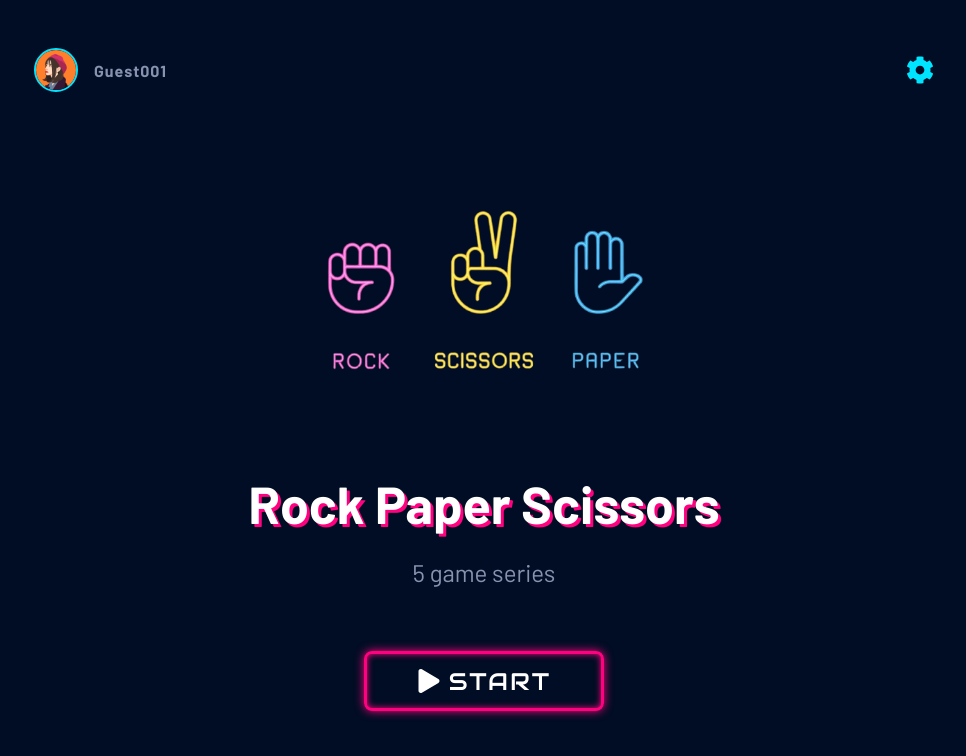
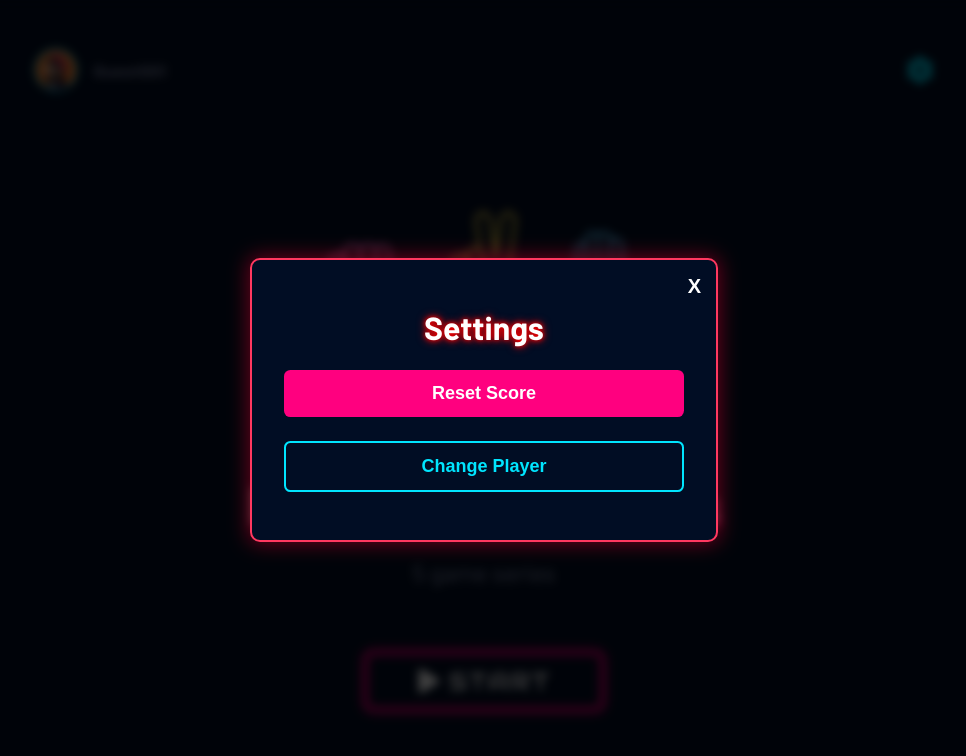
Before and after one commit to oneilh/Rock-Paper-Scissors, a React (Vite) app: page / in a window 1280 px wide. Both pictures are taken after a click on the icon 1076 px from the left and 70 px from the top of the page. Shown: the top 756 px of the page, without its empty margins (156-1122 px from the left). Built offline with nearby package versions, Linux system fonts and the light colour scheme.

Commit message:
feat: add NavBar component with game management settings and document future improvements

```diff
--- a/src/components/NavBar.jsx
+++ b/src/components/NavBar.jsx
@@ -1,20 +1,64 @@
-import React, { useContext } from "react";
+import React, { useContext, useState } from "react";
+import { useNavigate } from "react-router";
 import profileImage from "./../assets/profile_pic1.jpg";
 import { FaCog } from "react-icons/fa";
 import { AppContext } from "../context/AppContext";
+import { ACTIONS } from "../utils/constants";
 
 const NavBar = () => {
-  const { appState } = useContext(AppContext);
+  const { appState, dispatch } = useContext(AppContext);
+  const [isSettingsOpen, setIsSettingsOpen] = useState(false);
+  const navigate = useNavigate();
+
+  const handleResetScore = () => {
+    dispatch({ type: ACTIONS.RESET });
+    setIsSettingsOpen(false);
+  };
+
+  const handleChangePlayer = () => {
+    dispatch({ type: ACTIONS.RESET });
+    setIsSettingsOpen(false);
+    navigate("/");
+  };
 
   return (
+    <>
       <section className="nav_bar">
         <div className="nav-profile-group">
           <img src={profileImage} alt="Profile" className="profile" />
           <span className="nav-username">{appState?.playerName || "Guest"}</span>
         </div>
 
-      <FaCog className="settings-icon" size={28} color="var(--accent-cyan)" style={{ cursor: "pointer" }} />
+        <FaCog
+          className="settings-icon"
+          size={28}
+          color="var(--accent-cyan)"
+          style={{ cursor: "pointer" }}
+          onClick={() => setIsSettingsOpen(true)}
+        />
       </section>
+
+      {isSettingsOpen && (
+        <div className="modal-overlay">
+          <div className="modal-content" style={{ display: 'flex', flexDirection: 'column', gap: '1.5rem', alignItems: 'center' }}>
+            <button className="close-btn" onClick={() => setIsSettingsOpen(false)}>X</button>
+            <h2 className="title-neon" style={{ fontSize: '32px' }}>Settings</h2>
+            <button
+              style={{ width: '100%', padding: '0.8rem 0', backgroundColor: 'var(--accent-pink)', color: 'white', borderRadius: '0.4rem', cursor: 'pointer', fontSize: '18px', fontWeight: '700', border: 'none' }}
+              onClick={handleResetScore}
+            >
+              Reset Score
+            </button>
+            <button
+              style={{ width: '100%', padding: '0.8rem 0', backgroundColor: 'transparent', color: 'var(--accent-cyan)', border: '2px solid var(--accent-cyan)', borderRadius: '0.4rem', cursor: 'pointer', fontSize: '18px', fontWeight: '700' }}
+              onClick={handleChangePlayer}
+            >
+              Change Player
+            </button>
+          </div>
+        </div>
+      )}
+    </>
   );
 };
 
```
Also changed, not shown: contexts [small apps]/game_improvements.md (+1 -1 lines). Lines whose indentation alone changed are shown as unchanged.
